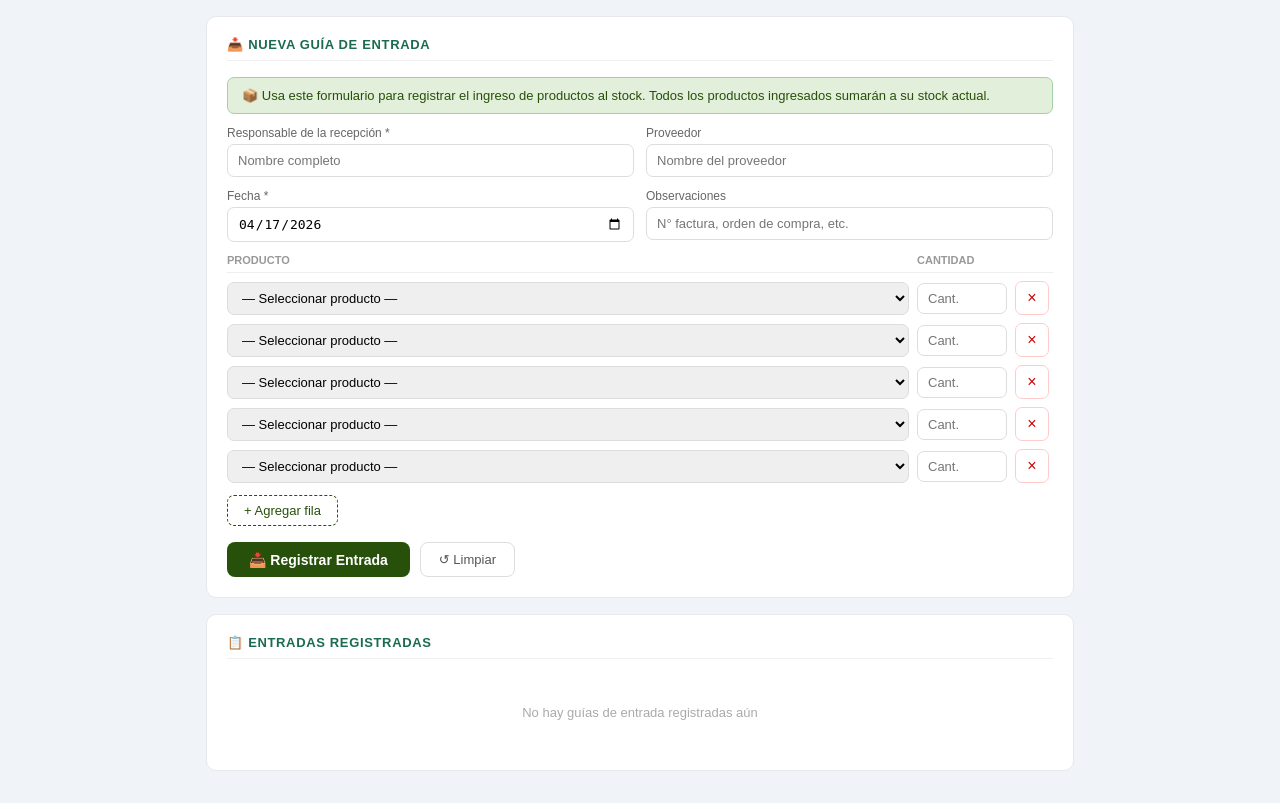
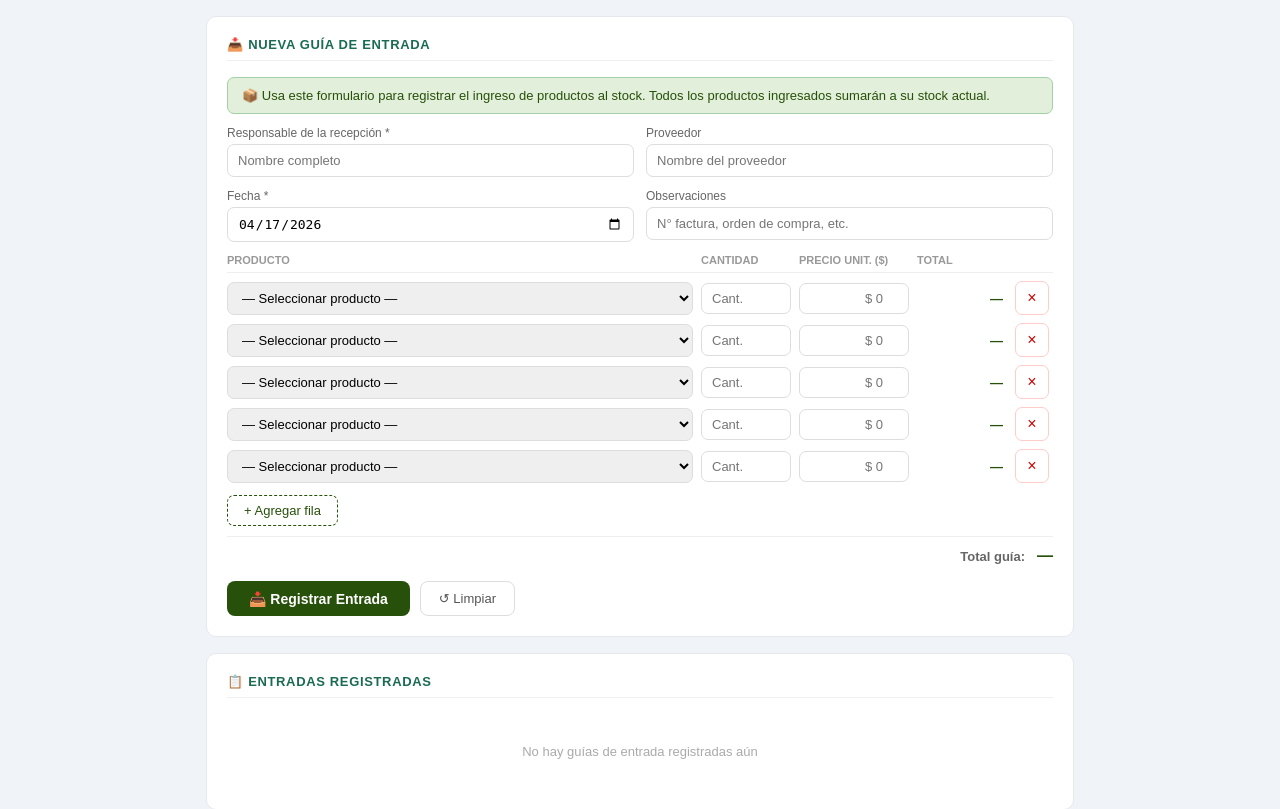
Before and after one commit to fcatalan-ai/bodega-aseo, a Flask app: page /guia_entrada in a window 1280 px wide. Shown: the part 39-848 px from the top of the page. Run offline with Flask 3, Linux system fonts and the light colour scheme; the visitor is signed in with stand-in values (Sample User, id 1); data that the repository does not hold is empty; some libraries are stand-ins or nearby versions.

Commit message:
Modify item row to include price and total calculations
Updated the item row structure to include price and total columns. Enhanced the addFila function to handle price input and calculate totals accordingly.

```diff
--- a/templates/guia_entrada.html
+++ b/templates/guia_entrada.html
@@ -21,9 +21,9 @@ body{font-family:Arial,sans-serif;background:#f0f4f8;min-height:100vh}
 .form-group input,.form-group select{width:100%;padding:8px 10px;border:1px solid #ddd;border-radius:7px;font-size:13px}
 .form-group input:focus,.form-group select:focus{outline:none;border-color:#27500A}
 /* Tabla de items */
-.items-header{display:grid;grid-template-columns:1fr 90px 38px;gap:8px;padding:0 0 6px;border-bottom:1px solid #eee;margin-bottom:8px}
+.items-header{display:grid;grid-template-columns:1fr 90px 110px 90px 38px;gap:8px;padding:0 0 6px;border-bottom:1px solid #eee;margin-bottom:8px}
 .items-header span{font-size:11px;font-weight:700;color:#999;text-transform:uppercase}
-.item-row{display:grid;grid-template-columns:1fr 90px 38px;gap:8px;margin-bottom:8px;align-items:center}
+.item-row{display:grid;grid-template-columns:1fr 90px 110px 90px 38px;gap:8px;margin-bottom:8px;align-items:center}
 .item-row select,.item-row input{padding:7px 10px;border:1px solid #ddd;border-radius:7px;font-size:13px;width:100%}
 .item-row select:focus,.item-row input:focus{outline:none;border-color:#27500A}
 .btn-rm{background:#fff;border:1px solid #fcc;color:#c00;border-radius:7px;width:34px;height:34px;font-size:16px;cursor:pointer;display:flex;align-items:center;justify-content:center}
@@ -101,10 +101,16 @@ body{font-family:Arial,sans-serif;background:#f0f4f8;min-height:100vh}
       <div class="items-header">
         <span>Producto</span>
         <span>Cantidad</span>
+        <span>Precio unit. ($)</span>
+        <span>Total</span>
         <span></span>
       </div>
       <div id="items-container"></div>
       <button class="btn-add" onclick="addFila()">+ Agregar fila</button>
+      <div style="display:flex;justify-content:flex-end;margin-top:10px;padding-top:10px;border-top:1px solid #eee;gap:12px;align-items:center">
+        <span style="font-size:13px;color:#666;font-weight:600">Total guía:</span>
+        <span id="total-general" style="font-size:16px;font-weight:700;color:#27500A">—</span>
+      </div>
     </div>
 
     <div class="btn-row">
@@ -143,21 +149,58 @@ function crearSelectProducto(val=''){
   return sel;
 }
 
-function addFila(producto='', cantidad=''){
+function addFila(producto='', cantidad='', precio=''){
   const container = document.getElementById('items-container');
   const row = document.createElement('div');
   row.className = 'item-row';
 
   const sel = crearSelectProducto(producto);
-  const inp = document.createElement('input');
-  inp.type='number'; inp.min='1'; inp.placeholder='Cant.'; inp.value=cantidad||'';
+
+  const inpCant = document.createElement('input');
+  inpCant.type='number'; inpCant.min='1'; inpCant.placeholder='Cant.'; inpCant.value=cantidad||'';
+
+  const inpPrecio = document.createElement('input');
+  inpPrecio.type='number'; inpPrecio.min='0'; inpPrecio.placeholder='$ 0'; inpPrecio.value=precio||'';
+  inpPrecio.style.textAlign='right';
+
+  const spanTotal = document.createElement('span');
+  spanTotal.style.cssText='font-size:13px;font-weight:600;color:#27500A;text-align:right;padding:0 4px';
+  spanTotal.textContent='—';
+
+  function actualizarTotal(){
+    const c = parseInt(inpCant.value)||0;
+    const p = parseInt(inpPrecio.value)||0;
+    spanTotal.textContent = (c && p) ? '$'+((c*p).toLocaleString('es-CL')) : '—';
+    actualizarTotalGeneral();
+  }
+  inpCant.oninput = actualizarTotal;
+  inpPrecio.oninput = actualizarTotal;
 
   const btn = document.createElement('button');
   btn.className='btn-rm'; btn.textContent='×';
-  btn.onclick=()=>{ if(container.children.length>1) row.remove(); else { sel.value=''; inp.value=''; } };
+  btn.onclick=()=>{
+    if(container.children.length>1){ row.remove(); actualizarTotalGeneral(); }
+    else { sel.value=''; inpCant.value=''; inpPrecio.value=''; actualizarTotal(); }
+  };
 
-  row.appendChild(sel); row.appendChild(inp); row.appendChild(btn);
+  row.appendChild(sel); row.appendChild(inpCant); row.appendChild(inpPrecio);
+  row.appendChild(spanTotal); row.appendChild(btn);
   container.appendChild(row);
+
+  // Restaurar total si hay valores iniciales
+  if(cantidad && precio) actualizarTotal();
+}
+
+function actualizarTotalGeneral(){
+  let total = 0;
+  document.querySelectorAll('#items-container .item-row').forEach(row=>{
+    const inputs = row.querySelectorAll('input');
+    const c = parseInt(inputs[0].value)||0;
+    const p = parseInt(inputs[1].value)||0;
+    total += c*p;
+  });
+  const el = document.getElementById('total-general');
+  if(el) el.textContent = total>0 ? '$'+total.toLocaleString('es-CL') : '—';
 }
 
 function limpiarFormulario(){
@@ -181,8 +224,10 @@ async function emitirGuia(){
   const items = [];
   rows.forEach(row=>{
     const nombre   = row.querySelector('select').value;
-    const cantidad = parseInt(row.querySelector('input').value)||0;
-    if(nombre && cantidad>0) items.push({nombre, cantidad});
+    const inputs   = row.querySelectorAll('input');
+    const cantidad = parseInt(inputs[0].value)||0;
+    const precio   = parseInt(inputs[1].value)||0;
+    if(nombre && cantidad>0) items.push({nombre, cantidad, precio});
   });
   if(!items.length){ alert('Agrega al menos un producto con cantidad válida'); return; }
 
@@ -206,12 +251,13 @@ async function emitirGuia(){
   let ok = true;
   for(const it of items){
     const prod = productosMap[it.nombre];
+    const precioInfo = it.precio>0 ? ` | P.Unit: $${it.precio.toLocaleString('es-CL')}` : '';
     const data = {
       producto_id: prod.id,
       tipo: 'entrada',
       cantidad: it.cantidad,
       edificio: '',
-      observacion: obsFinal || '[Guía de entrada]',
+      observacion: (obsFinal || '[Guía de entrada]') + precioInfo,
       fecha: fechaFmt,
     };
     const r = await fetch('/api/movimientos',{method:'POST',headers:{'Content-Type':'application/json'},body:JSON.stringify(data)});
@@ -220,10 +266,12 @@ async function emitirGuia(){
   }
   if(!ok) return;
 
+  const totalGuia = items.reduce((s,it)=>s+(it.cantidad*(it.precio||0)),0);
+
   // Guardar en localStorage para historial visual
   const guias = JSON.parse(localStorage.getItem('bodega_guias_entrada')||'[]');
   const id = 'GE-'+Date.now();
-  guias.unshift({id, fecha:fechaFmt, responsable, proveedor, obs, items});
+  guias.unshift({id, fecha:fechaFmt, responsable, proveedor, obs, items, total:totalGuia});
   localStorage.setItem('bodega_guias_entrada', JSON.stringify(guias.slice(0,100)));
 
   alert(`✅ Guía ${id} registrada correctamente.\n${items.length} producto(s) ingresados al stock.`);
@@ -254,8 +302,9 @@ function renderGuias(){
         ${g.obs ? ` · <em style="color:#888">${g.obs}</em>` : ''}
       </div>
       <div class="chips">
-        ${g.items.map(it=>`<span class="chip">📥 ${it.nombre} ×${it.cantidad}</span>`).join('')}
+        ${g.items.map(it=>`<span class="chip">📥 ${it.nombre} ×${it.cantidad}${it.precio>0?' · $'+it.precio.toLocaleString('es-CL')+'c/u':''}</span>`).join('')}
       </div>
+      ${g.total>0?`<div style="margin-top:8px;text-align:right;font-size:13px;font-weight:700;color:#27500A">Total: $${g.total.toLocaleString('es-CL')}</div>`:''}
     </div>
   `).join('');
 }
```
